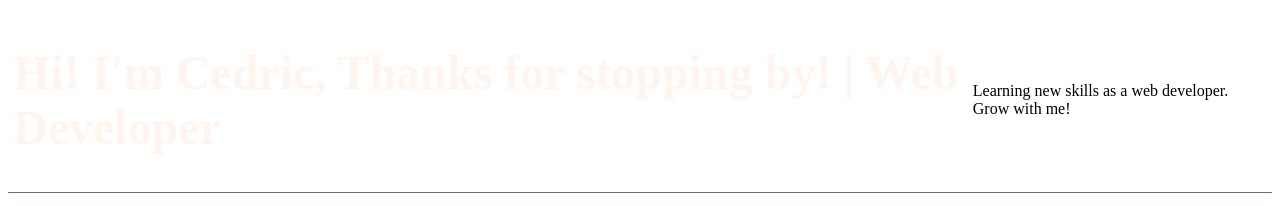
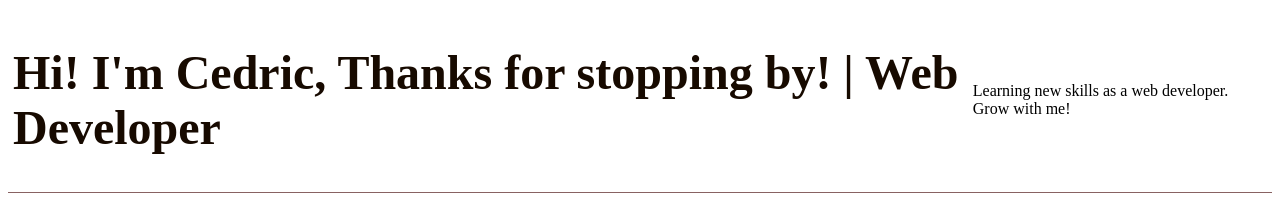
Before and after one commit to icedcode24/portfolio24, a plain HTML site: page index.html in a window 1280 px wide. Shown: the top 206 px of the page. Drawn offline with Linux system fonts and the light colour scheme.

Commit message:
updated colors in css"

```diff
--- a/style.css
+++ b/style.css
@@ -116,7 +116,7 @@ main a {
 h1 {
     align-self: flex-start;
     font-size: 300%;
-    color: seashell;
+    color: rgb(23, 10, 0);
     text-align: left;
 }
 
```
